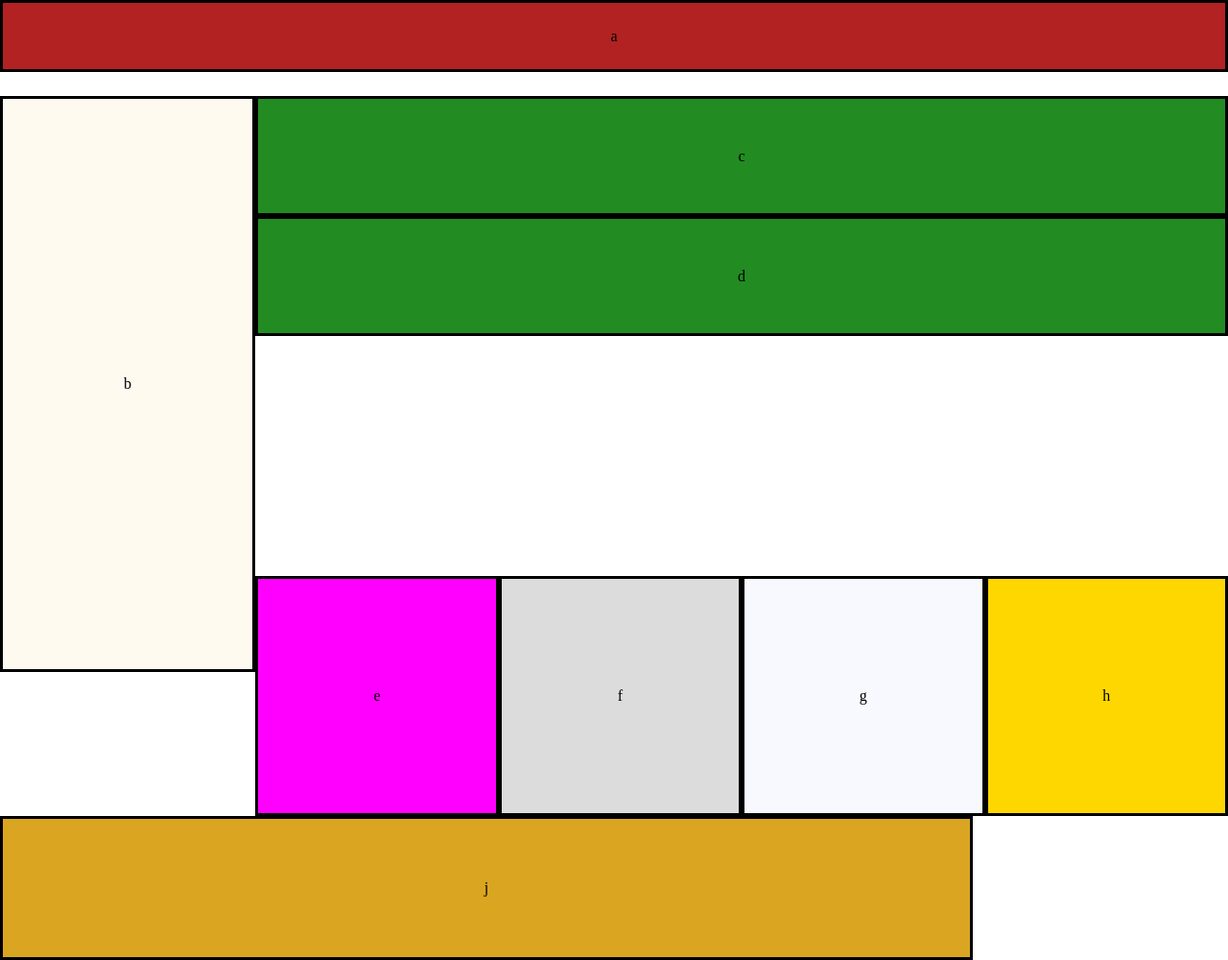
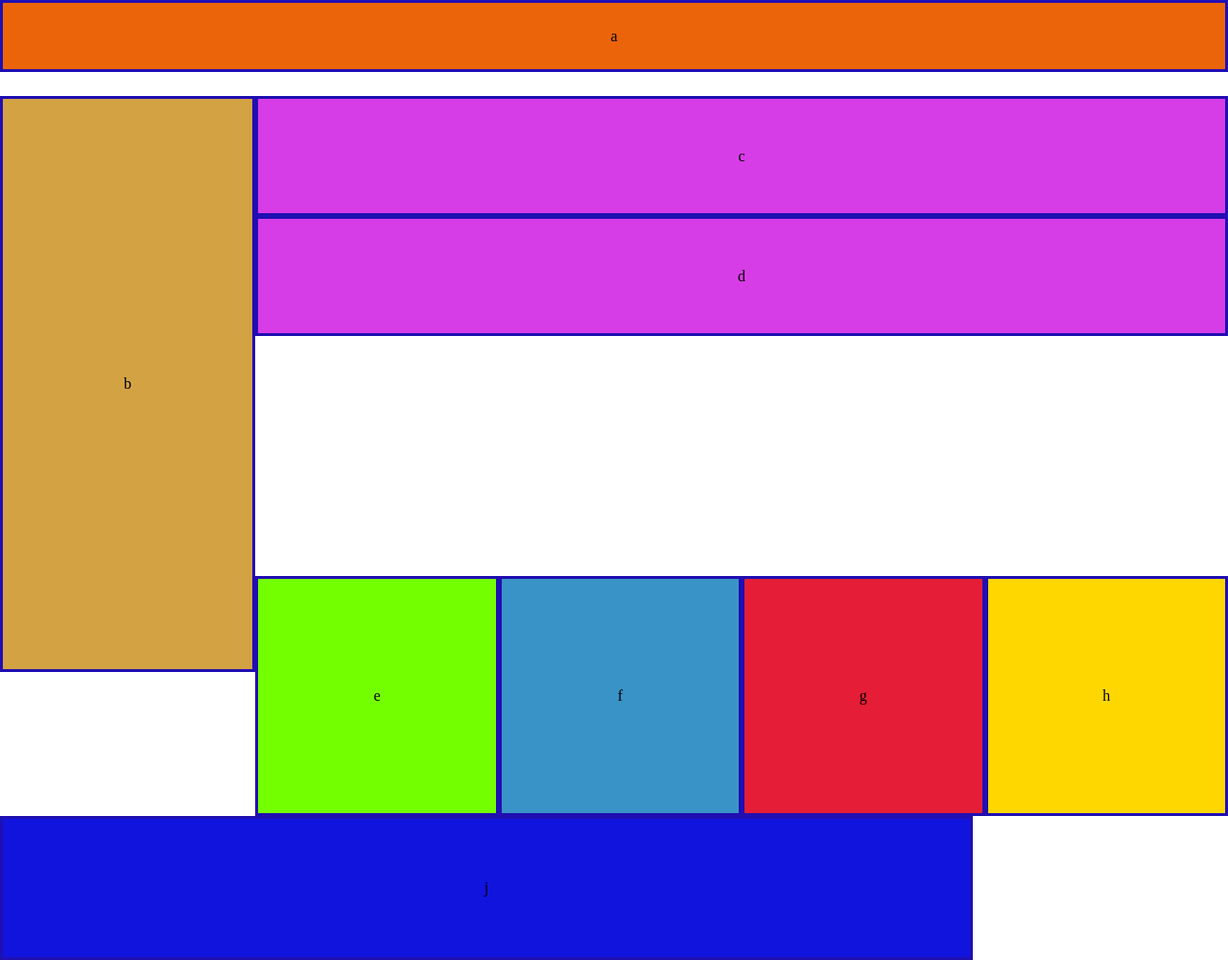
Before and after one commit to Bhattb2/301-Lab-4, a plain HTML site: page index.html in a window 1280 px wide. Shown: the whole page at 96% size. Drawn offline with Linux system fonts and the light colour scheme.

Commit message:
mobile and tablet working lab completed

```diff
--- a/css/base.css
+++ b/css/base.css
@@ -1,94 +1,3 @@
 * {
     box-sizing: border-box;
 }
-/*
-
-@media (max-width: 768px) {
-    body {
-      width: 100%;
-    }
-    p {
-      background-color: chartreuse;
-      border: solid black .1px;
-      text-align: center;
-      align-items: center;
-      /* padding-top: 5%; */
-      /* margin: auto; */
-    }
-    #a {
-      background-color: blanchedalmond;
-    }
-
-    #b{
-      background-color: blue;
-    }
-
-    #c{
-      background-color: blueviolet;
-    }
-
-    #d{
-      background-color: brown;
-    }
-
-    #e{
-      background-color: burlywood;
-    }
-
-    #f{
-      background-color: cadetblue;
-    }
-
-    #g{
-      background-color: chartreuse;
-    }
-
-    #h{
-      background-color: chocolate;
-    }
-  }
-
-  @media (min-width: 768px){
-
-    p {
-      background-color: #634e19;
-      border: solid #161874 .1px;
-      text-align: center;
-      align-items: center;
-      /* padding-top: 5%; */
-      /* margin: auto; */
-    }
-
-    #a {
-      background-color: #ffc56fda;
-    }
-
-    #b{
-      background-color: #ec7d3dde;
-    }
-
-    #c{
-      background-color: #2d39dfd3;
-    }
-
-    #d{
-      background-color: #b7d86b;
-    }
-
-    #e{
-      background-color: #ca0505e1;
-    }
-
-    #f{
-      background-color: #950dbee1;
-    }
-
-    #g{
-      background-color: #c2bcbcfd;
-    }
-
-    #h{
-      background-color: #7a730ce3;
-    }
-
-  }
--- a/css/layout.css
+++ b/css/layout.css
@@ -142,39 +142,39 @@
   }
 
   #b {
-    background-color:lightblue;
+    background-color:#e2c647ec;
     width: 100%;
     height: 150px;
   }
 
   #c {
-    background-color:lightcoral;
+    background-color:#c069e2;
     height: 125px;
   }
 
   #d {
-    background-color: lightcyan;
+    background-color: #6e8ffa;
     height: 125px;
   }
 
   #e {
-    background-color:lavender;
+    background-color:#c95110;
   }
 
   #f {
-    background-color: lavenderblush;
+    background-color: #ddcf0ed5;
 }
 
   #g {
-    background-color:lawngreen;
+    background-color:#7cfc00;
   }
 
   #h {
-    background-color: lightgoldenrodyellow;
+    background-color: #313de9;
   }
 
   #j {
-    background-color: lightgray;
+    background-color: #928787;
     height: 80px;
   }
 }
@@ -252,30 +252,30 @@
   }
 
   #a, #b, #c, #d, #e, #f, #g, #h, #j {
-    border: solid black;
+    border: solid #200fb1;
   }
 
   #a {
-     background-color: firebrick;
+     background-color: #ec640a;
   }
   #b {
-    background-color: floralwhite;
+    background-color: #d3a343;
   }
   #c, #d {
-    background-color: forestgreen;
+    background-color: #d73de6;
   }
 
   #e, #f, #g, #h {
 
-    background-color: fuchsia;
+    background-color: #73ff00;
   }
 
   #f{
-    background-color: gainsboro;
+    background-color: #3a93c7;
   }
 
   #g {
-    background-color: ghostwhite;
+    background-color: #e40926ea;
   }
 
   #h {
@@ -283,6 +283,6 @@
   }
 
   #j {
-    background-color: goldenrod;
+    background-color: #1114dd;
   }
 }
```
